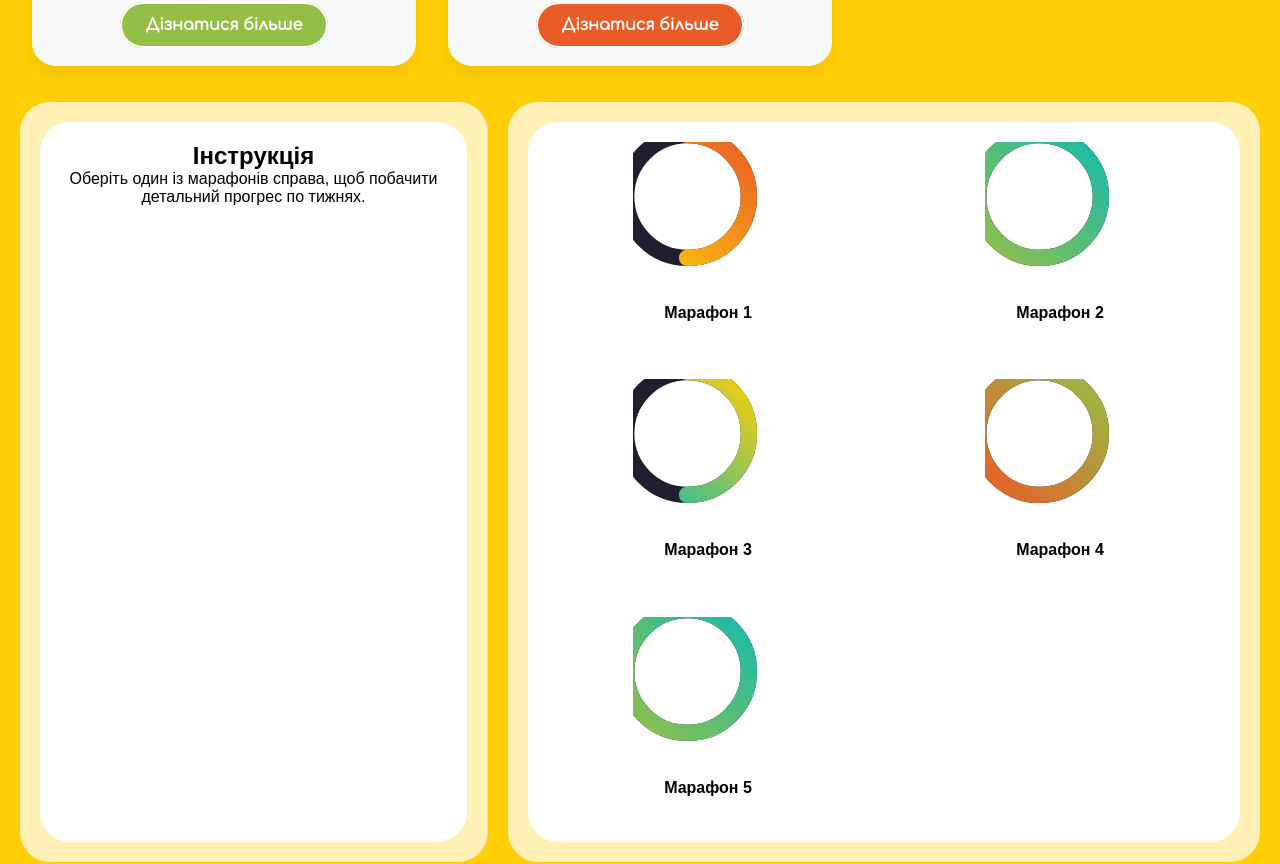
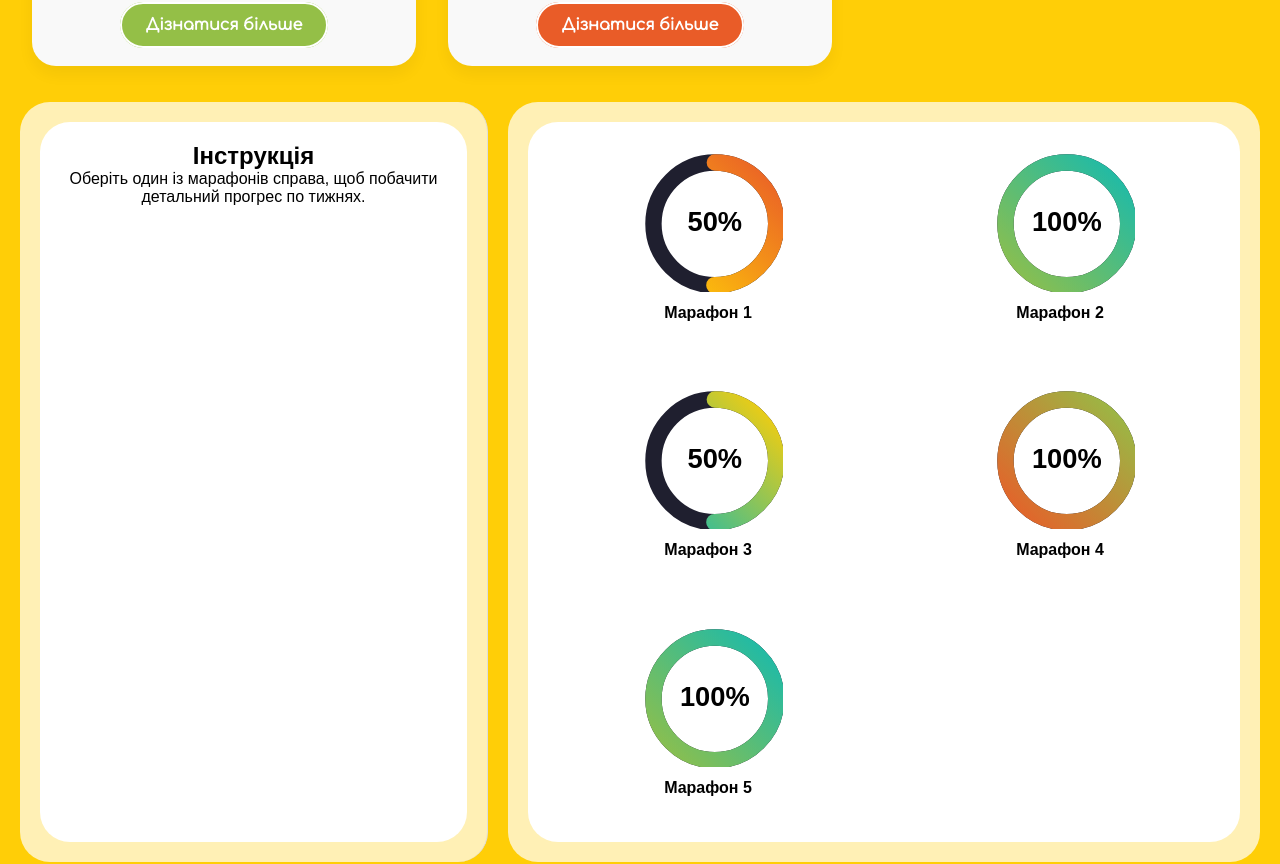
Before and after one commit to slava-bos-top/FivOneSite, a React (Create React App) app: page / in a window 1280 px wide. Shown: the part 2687-3551 px from the top of the page. Built offline with nearby package versions, Linux system fonts and the light colour scheme.

Commit message:
update 10

```diff
--- a/src/components/statistics/Statistics.jsx
+++ b/src/components/statistics/Statistics.jsx
@@ -49,7 +49,7 @@ function CircularProgress({ percentage, colors }) {
   const strokeDashoffset = strokeDasharray * (1 - percentage / 100);
 
   return (
-    <svg width="150" height="150" viewBox="10 10 110 110">
+    <svg width="150" height="150" viewBox="-10 -10 110 110">
       <defs>
         <linearGradient id={`grad-${colors[0]}`} x1="0%" y1="0%" x2="100%" y2="100%">
           <stop offset="0%" stopColor={colors[0]} />
@@ -69,7 +69,7 @@ function CircularProgress({ percentage, colors }) {
         strokeLinecap="round"
         transform="rotate(-90 50 50)"
       />
-      <text x="50" y="55" textAnchor="middle" fontSize="20" fill="white" fontWeight="bold">
+      <text x="50" y="55" textAnchor="middle" fontSize="20" fill="#000" fontWeight="bold">
         {Math.round(percentage)}%
       </text>
     </svg>
```
